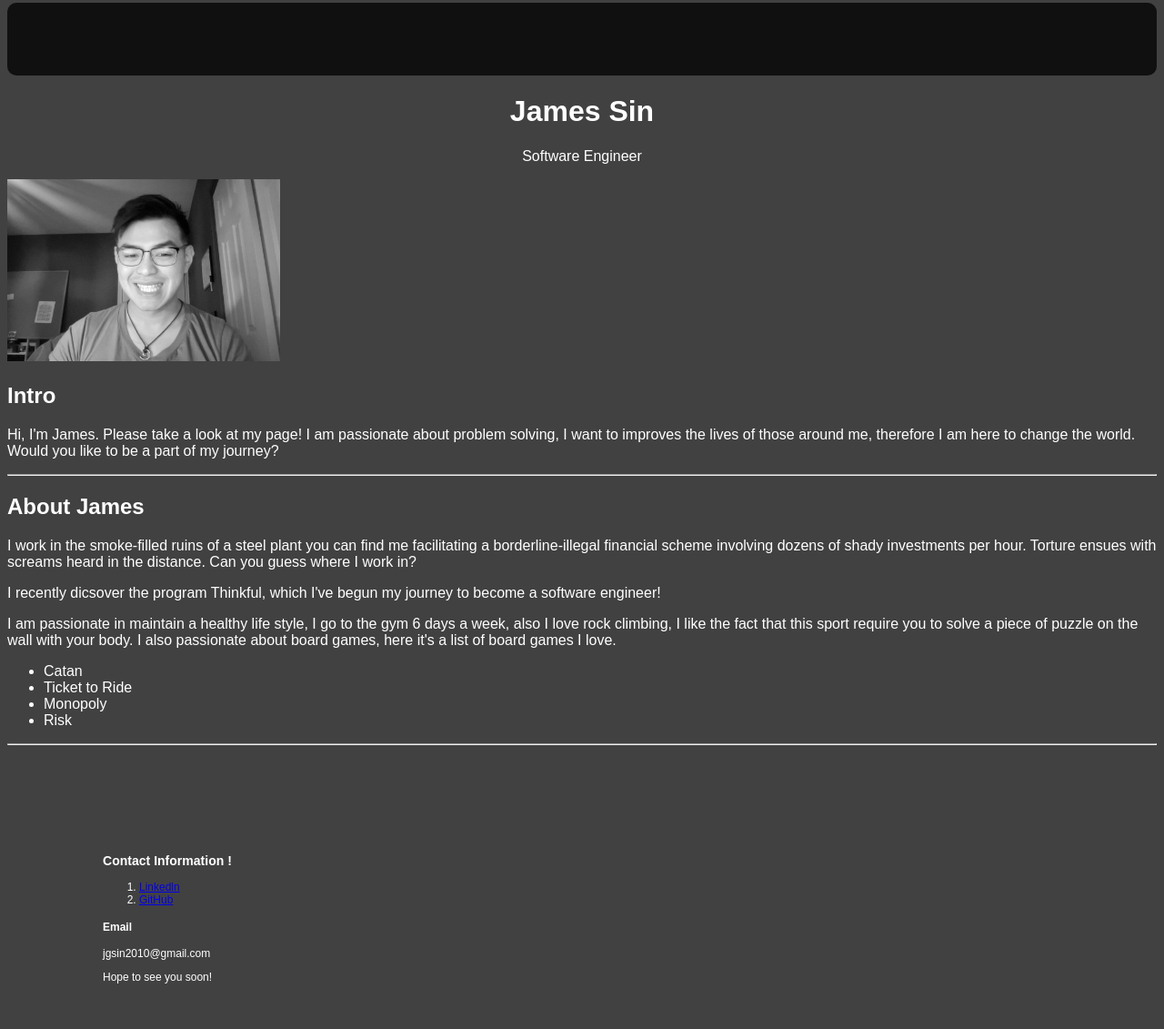
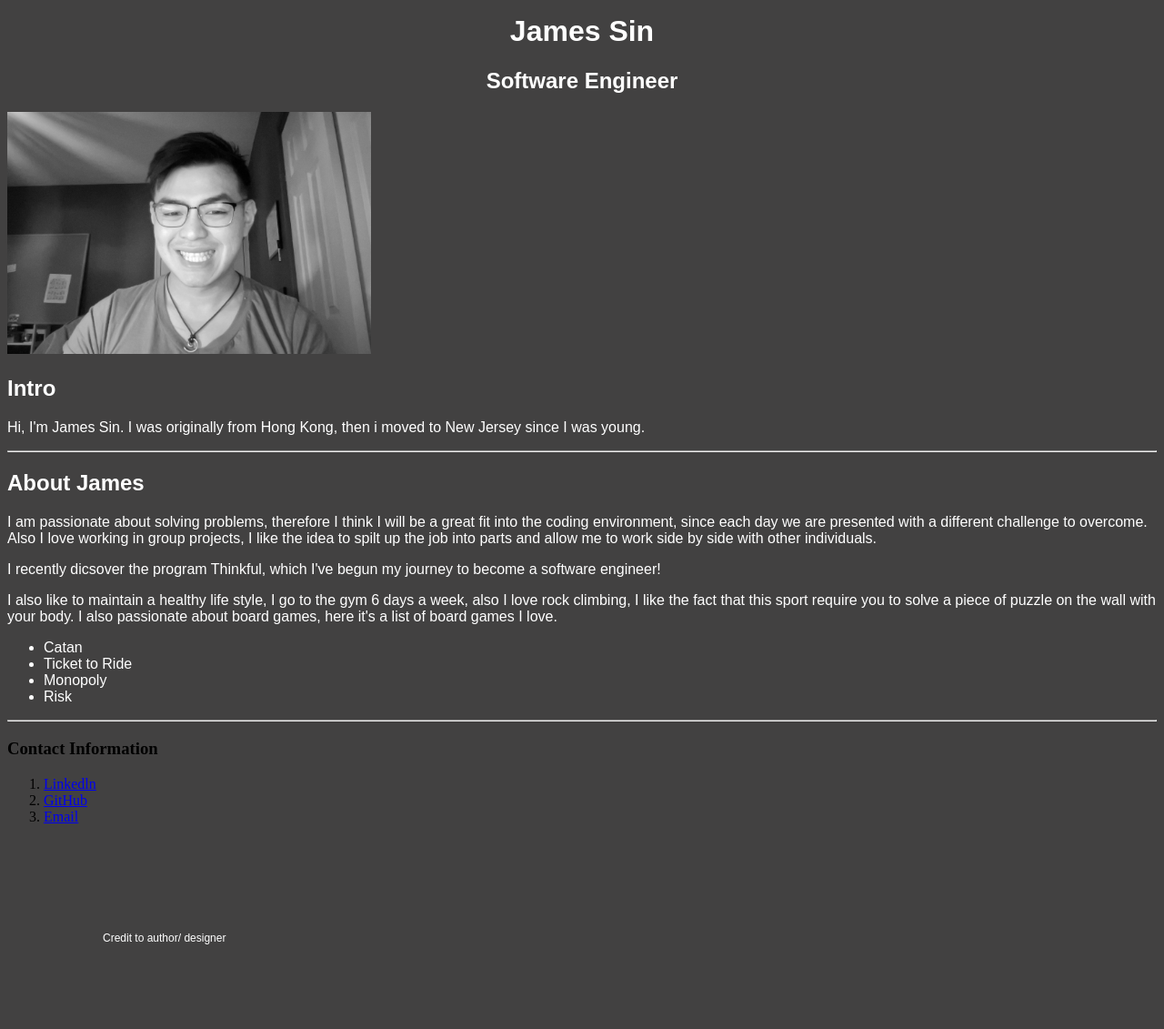
Before and after one commit to JamesThinkful/Portfolio-Web-Page, a plain HTML site: page index.html in a window 1280 px wide. Shown: the part 5-1136 px from the top of the page at 91% size. Drawn offline with Linux system fonts and the light colour scheme; a script that the page names is missing.

Commit message:
Update index.html

```diff
--- a/index.html
+++ b/index.html
@@ -1,4 +1,5 @@
 <!doctype html>
+  <html lang="en">
   <html>
   <meta charset="UTF-8">
   <meta name="viewport" content="width-device-width">
@@ -7,47 +8,51 @@
 
   <head>
     <body>
-      <div class="header round">
+	  <main>
+      <header> <!-- used a gray color box to present the title -->
+      <div>
+		<h1 >James Sin</h1>
+		<h2>Software Engineer</h2>
       </div>
-	  <main>
-		<h1 >James Sin</h1>
-		<p>Software Engineer</p>
+      </header>
 	  </main>
   </head> <!-- Name, Title -->
 
-    <img src="selfie2.jpg" width="300px" alt="james's photo">
+    <img src="selfie2.jpg" width="400px" alt="james's photo">
            <!--image inserted -->
     <article>
       <h2>Intro</h2>
-        <p> Hi, I'm James. Please take a look at my page! I am passionate about problem solving, I want to improves the lives of those around me, therefore I am here to change the world. Would you like to be a part of my journey?</p>
+        <p> Hi, I'm James Sin.  I was originally from Hong Kong, then i moved to New Jersey since I was young. </p>  <!-- revised info, changed to where I was from -->
       <hr>
       <h2>About James</h2>
-       <p class="box">I work in the smoke-filled ruins of a steel plant you can find me facilitating a borderline-illegal financial scheme involving dozens of shady investments per hour. Torture ensues with screams heard in the distance. Can you guess where I work in?</p>       <!-- main body -->
+       <p>I am passionate about solving problems, therefore I think I will be a great fit into the coding environment, since each day we are presented with a different challenge to overcome. Also I love working in group projects, I like the idea to spilt up the job into parts and allow me to work side by side with other individuals.</p>       <!-- explained why I am passionate about coding -->
 
-        <p>I recently dicsover the program Thinkful, which I've begun my journey to become a software engineer!</p>
+        <p>I recently dicsover the program Thinkful, which I've begun my journey to become a software engineer!</p> <!-- explained how i found the program-->
 
-        <p>I am passionate in maintain a healthy life style, I go to the gym 6 days a week, also I love rock climbing, I like the fact that this sport require you to solve a piece of puzzle on the wall with your body. I also passionate about board games, here it's a list of board games I love.
-
+        <p>I also like to maintain a healthy life style, I go to the gym 6 days a week, also I love rock climbing, I like the fact that this sport require you to solve a piece of puzzle on the wall with your body. I also passionate about board games, here it's a list of board games I love.
+          <!-- what else I am interested outside of coding-->
           <ul>
             <li>Catan</li>
             <li>Ticket to Ride</li>
             <li>Monopoly</li>
             <li>Risk</li>
-          </ul>           <!-- list -->
+          </ul>           <!-- list of things I like to do -->
 
       <hr>
     </article>
-    <footer>
-      <h3> Contact Information !</h3>
 
+      <h3> Contact Information </h3>
+          <!-- contact ifnormation about me-->
         <ol>
-          <li> <a href="www.linkedin.com/in/james-sin-448b51201">Linkedln</a></li>
+          <li class="link"> <a href="https://www.linkedin.com/in/james-sin-448b51201">Linkedln</a></li>
                <!-- hyperlink & organized list-->
           <li> <a href="https://github.com/JamesThinkful">GitHub</a></li>
+          <li><a href= "mailto: jgsin2010@gmail.com">Email</a></li>
         </ol>
-      <h4>Email</h4>
-        <p>jgsin2010@gmail.com</p>
-        <p class="footer"> Hope to see you soon!</p>
+
+    <footer>
+        <p> Credit to author/ designer</p>
+
     </footer>
 
     <script src="script.js"></script>
```
